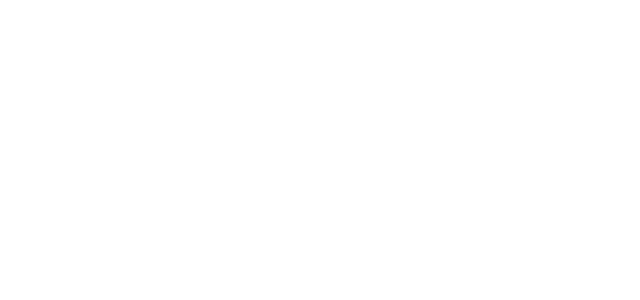
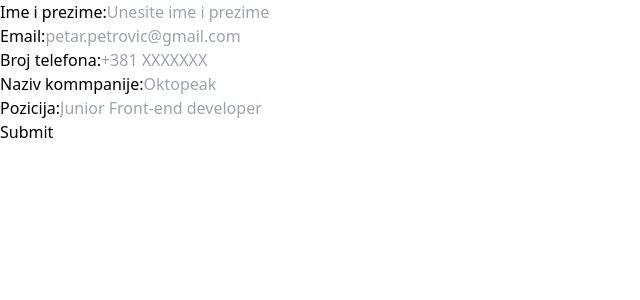
Before and after one commit to stefansasamarkovic/prijava-za-posao, a React (Create React App) app: page / in a window 1280 px wide. Shown: the top 300 px of the page, without its empty margins (0-640 px from the left). Built offline with nearby package versions, Linux system fonts and the light colour scheme.

Commit message:
created submition form

```diff
--- a/src/App.js
+++ b/src/App.js
@@ -1,5 +1,11 @@
+import Form from "./components/form/Form";
+
 function App() {
-  return <div className=""></div>;
+  return (
+    <div className="">
+      <Form />
+    </div>
+  );
 }
 
 export default App;
--- /dev/null
+++ b/src/components/form/Field.js
@@ -0,0 +1,10 @@
+import React from "react";
+
+export default function Field({ type, name, placeholder, label }) {
+  return (
+    <div>
+      <label for={name}>{label}:</label>
+      <input type={type} name={name} placeholder={placeholder} />
+    </div>
+  );
+}
--- /dev/null
+++ b/src/components/form/Form.js
@@ -0,0 +1,42 @@
+import React from "react";
+import Field from "./Field";
+
+export default function Form() {
+  return (
+    <div>
+      <form>
+        <Field
+          type="text"
+          name="full-name"
+          placeholder="Unesite ime i prezime"
+          label="Ime i prezime"
+        />
+        <Field
+          type="email"
+          name="email"
+          placeholder="petar.petrovic@gmail.com"
+          label="Email"
+        />
+        <Field
+          type="phone"
+          name="phone"
+          placeholder="+381 XXXXXXX"
+          label="Broj telefona"
+        />
+        <Field
+          type="text"
+          name="company"
+          placeholder="Oktopeak"
+          label="Naziv kommpanije"
+        />
+        <Field
+          type="text"
+          name="position"
+          placeholder="Junior Front-end developer"
+          label="Pozicija"
+        />
+        <button>Submit</button>
+      </form>
+    </div>
+  );
+}
```
